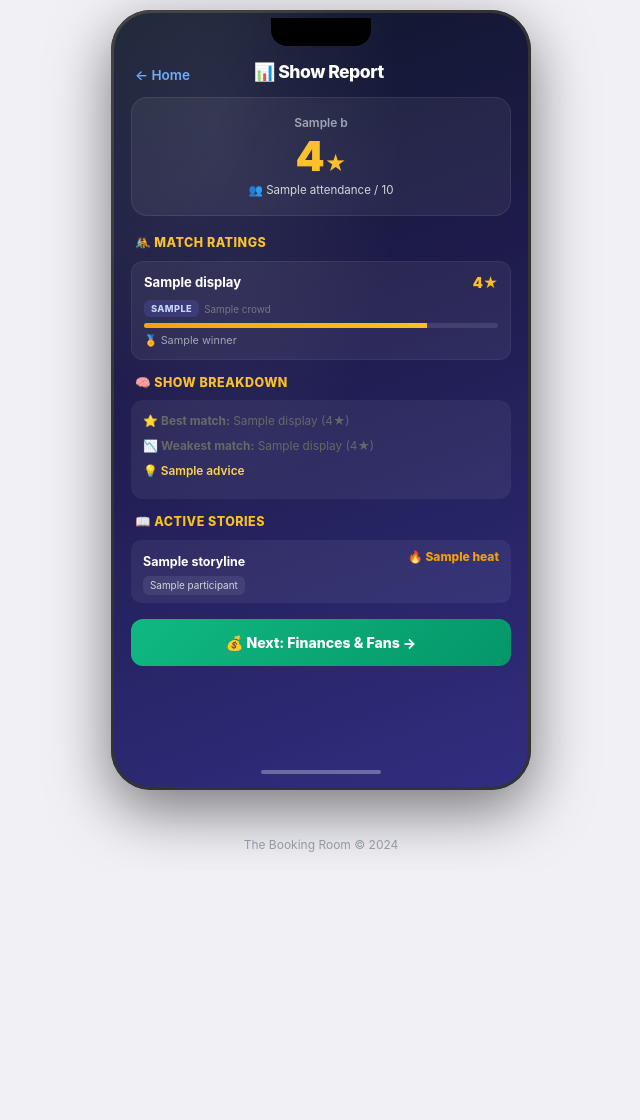
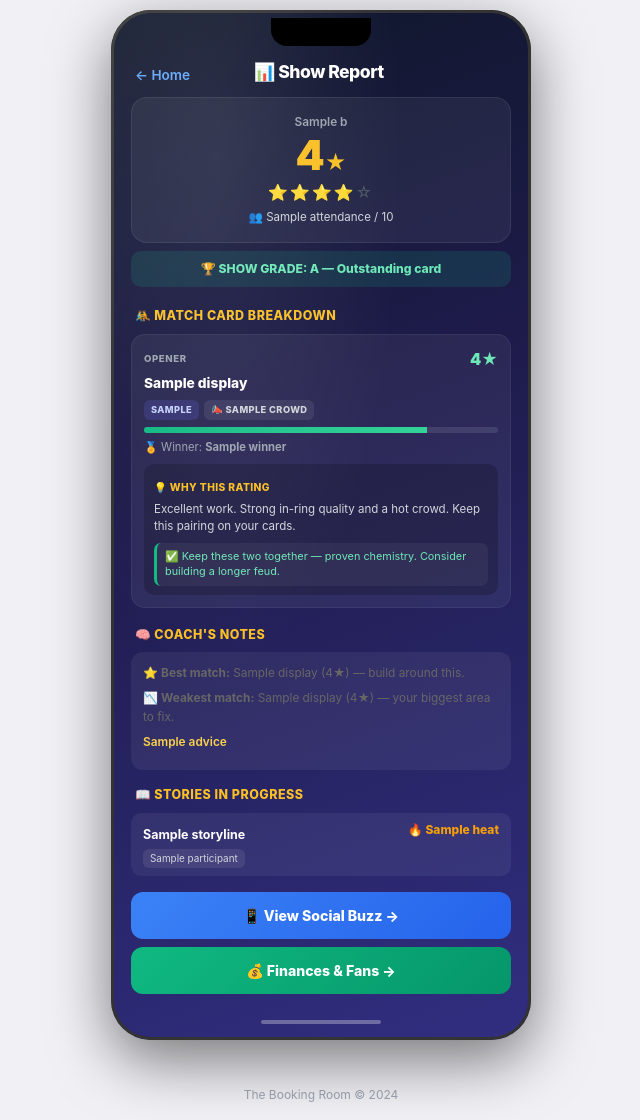
Before and after one commit to DLowPow/The-Booking-Room, a Flask app: template WrestlingGM/templates/show_report.html in a window 1280 px wide. Shown: the whole page, without its empty margins (319-959 px from the left). Before the commit the page ends 852 px from the top, so only its background shows below. Run offline with Flask 3, Linux system fonts and the light colour scheme; the template is opened without the code that fills it: most values are stand-ins (such as "Sample title", 1, 10 or a date in 2020); some libraries are stand-ins or nearby versions.

Commit message:
Update show_report.html

```diff
--- a/WrestlingGM/templates/show_report.html
+++ b/WrestlingGM/templates/show_report.html
@@ -14,40 +14,111 @@
 <div class="sr-hero">
 <span class="sr-hero-venue">{{ b.venue_name }}</span>
 <span class="sr-hero-rating">{{ b.avg_rating }}<span class="sr-star">★</span></span>
-<span class="sr-hero-att">👥 {{ b.attendance }} / {{ b.capacity }}{% if b.is_sellout %} • SELLOUT{% endif %}</span>
+<div class="sr-hero-stars">
+{% set full = b.avg_rating | int %}
+{% for i in range(5) %}{% if i < full %}⭐{% else %}<span class="sr-star-empty">☆</span>{% endif %}{% endfor %}
+</div>
+<span class="sr-hero-att">👥 {{ b.attendance }} / {{ b.capacity }}{% if b.is_sellout %} • 🔥 SELLOUT{% endif %}</span>
 </div>
 
-<!-- Match-by-match -->
-<div class="sr-section-title">🤼 Match Ratings</div>
+<!-- Show grade banner -->
+{% if b.avg_rating >= 4.0 %}
+<div class="sr-grade a">🏆 SHOW GRADE: A — Outstanding card</div>
+{% elif b.avg_rating >= 3.25 %}
+<div class="sr-grade b">✅ SHOW GRADE: B — Strong, watchable show</div>
+{% elif b.avg_rating >= 2.5 %}
+<div class="sr-grade c">➖ SHOW GRADE: C — Mixed bag</div>
+{% else %}
+<div class="sr-grade d">⚠️ SHOW GRADE: D — Needs serious work</div>
+{% endif %}
+
+<!-- Match-by-match breakdown -->
+<div class="sr-section-title">🤼 Match Card Breakdown</div>
+
 {% for m in b.matches %}
+{% set rating = m.rating %}
+{% set pct = (rating / 5 * 100) | round %}
 <div class="sr-match">
+
+<!-- Header -->
 <div class="sr-match-top">
-<span class="sr-match-name">{{ m.display }}</span>
-<span class="sr-match-rating">{{ m.rating }}★</span>
+<span class="sr-match-pos">
+{% if m.is_main_event %}MAIN EVENT{% elif loop.first %}OPENER{% else %}MATCH {{ loop.index }}{% endif %}
+</span>
+<span class="sr-match-rating
+{% if rating >= 4 %}r-great{% elif rating >= 3 %}r-good{% elif rating >= 2 %}r-mid{% else %}r-poor{% endif %}">
+{{ rating }}★
+</span>
 </div>
+
+<div class="sr-match-name">{{ m.display }}</div>
+
+<!-- Tags -->
 <div class="sr-match-meta">
-{% if m.is_main_event %}<span class="sr-tag main">MAIN EVENT</span>{% endif %}
-{% if m.is_title_match %}<span class="sr-tag title">🏆 {{ m.title_name }}</span>{% endif %}
-{% if m.title_changed %}<span class="sr-tag changed">NEW CHAMP</span>{% endif %}
+{% if m.is_title_match %}<span class="sr-tag title">🏆 {{ m.title_name or 'Title Match' }}</span>{% endif %}
+{% if m.title_changed %}<span class="sr-tag changed">👑 NEW CHAMPION</span>{% endif %}
 <span class="sr-tag type">{{ m.match_type }}</span>
-<span class="sr-crowd">{{ m.crowd }}</span>
+{% if m.crowd %}<span class="sr-tag crowd">📣 {{ m.crowd }}</span>{% endif %}
 </div>
-<div class="sr-bar"><div class="sr-bar-fill" style="width: {{ (m.rating / 5 * 100) | round }}%"></div></div>
-<div class="sr-winner">🏅 {{ m.winner }}</div>
+
+<!-- Star bar -->
+<div class="sr-bar"><div class="sr-bar-fill
+{% if rating >= 4 %}f-great{% elif rating >= 3 %}f-good{% elif rating >= 2 %}f-mid{% else %}f-poor{% endif %}"
+style="width: {{ pct }}%"></div></div>
+
+<div class="sr-winner">🏅 Winner: <b>{{ m.winner }}</b></div>
+
+<!-- WHY this rating + coaching -->
+<div class="sr-why">
+<span class="sr-why-lbl">💡 Why this rating</span>
+<p class="sr-why-text">
+{% if rating >= 4.5 %}
+Elite match. The workers had outstanding chemistry and the crowd was fully invested. This is your blueprint — these names belong together.
+{% elif rating >= 4.0 %}
+Excellent work. Strong in-ring quality and a hot crowd. Keep this pairing on your cards.
+{% elif rating >= 3.0 %}
+Solid match. Good effort, but it lacked a standout moment. More time or a stronger story behind it would push it higher.
+{% elif rating >= 2.0 %}
+Below average. The crowd cooled off — likely a stat or popularity mismatch between the workers, or the match ran long for what it was.
+{% else %}
+Weak match. The talent or the placement didn't connect. This hurt the overall show rating.
+{% endif %}
+</p>
+
+<!-- Targeted, situational advice -->
+<div class="sr-tips">
+{% if m.is_main_event and rating < 3.0 %}
+<div class="sr-tip warn">⚠️ Your main event under-delivered. Close the show with your most popular, highest-rated workers — the last match shapes how fans remember the night.</div>
+{% endif %}
+{% if loop.first and rating < 2.5 %}
+<div class="sr-tip warn">⚠️ A flat opener cools the crowd for the whole show. Open hot with an energetic, well-matched bout.</div>
+{% endif %}
+{% if m.is_title_match and rating < 3.0 %}
+<div class="sr-tip warn">🏆 A title match should feel big. Give it more time and build a story going in so the stakes land.</div>
+{% endif %}
+{% if rating >= 4.0 %}
+<div class="sr-tip good">✅ Keep these two together — proven chemistry. Consider building a longer feud.</div>
+{% endif %}
+{% if rating >= 2.0 and rating < 3.0 and not m.is_main_event %}
+<div class="sr-tip">💭 Try pairing a stronger worker with this talent, or shorten the match to keep the crowd hot.</div>
+{% endif %}
+</div>
+</div>
+
 </div>
 {% endfor %}
 
-<!-- Breakdown / coaching -->
-<div class="sr-section-title">🧠 Show Breakdown</div>
-<div class="sr-breakdown">
-{% if b.best_match %}<p>⭐ <b>Best match:</b> {{ b.best_match.display }} ({{ b.best_match.rating }}★)</p>{% endif %}
-{% if b.worst_match %}<p>📉 <b>Weakest match:</b> {{ b.worst_match.display }} ({{ b.worst_match.rating }}★)</p>{% endif %}
-<p class="sr-advice">💡 {{ b.advice }}</p>
+<!-- Overall coaching summary -->
+<div class="sr-section-title">🧠 Coach's Notes</div>
+<div class="sr-coach">
+{% if b.best_match %}<p>⭐ <b>Best match:</b> {{ b.best_match.display }} ({{ b.best_match.rating }}★) — build around this.</p>{% endif %}
+{% if b.worst_match %}<p>📉 <b>Weakest match:</b> {{ b.worst_match.display }} ({{ b.worst_match.rating }}★) — your biggest area to fix.</p>{% endif %}
+<p class="sr-coach-advice">{{ b.advice }}</p>
 </div>
 
 <!-- Active storylines -->
 {% if b.storylines %}
-<div class="sr-section-title">📖 Active Stories</div>
+<div class="sr-section-title">📖 Stories In Progress</div>
 {% for s in b.storylines %}
 <div class="sr-story">
 <span class="sr-story-name">{{ s.title }}</span>
@@ -57,7 +128,9 @@
 {% endfor %}
 {% endif %}
 
-<a href="{{ url_for('show_report_finances') }}" class="sr-next-btn">💰 Next: Finances & Fans →</a>
+<!-- Navigation buttons -->
+<a href="{{ url_for('show_report_social') }}" class="sr-buzz-btn">📱 View Social Buzz →</a>
+<a href="{{ url_for('show_report_finances') }}" class="sr-next-btn">💰 Finances & Fans →</a>
 
 <div class="phone-spacer"></div>
 <div class="phone-home-indicator"><div class="home-bar"></div></div>
@@ -70,28 +143,57 @@
 .app-header{display:flex;align-items:center;justify-content:space-between;padding:12px 12px 8px}
 .app-back{color:#60a5fa;font-size:.85em;font-weight:600;text-decoration:none}.app-title{font-size:1.1em;font-weight:800;color:#fff}.app-spacer{width:60px}
 .phone-spacer{flex:1;min-height:20px}.phone-home-indicator{display:flex;justify-content:center;padding:6px 0 4px}.home-bar{width:120px;height:4px;background:rgba(255,255,255,.3);border-radius:2px}
-.sr-hero{display:flex;flex-direction:column;align-items:center;gap:4px;background:rgba(255,255,255,.06);border:1px solid rgba(255,255,255,.08);border-radius:16px;padding:16px;margin:0 8px 12px}
-.sr-hero-venue{color:#9ca3af;font-size:.75em;font-weight:600}
+
+.sr-hero{display:flex;flex-direction:column;align-items:center;gap:3px;background:rgba(255,255,255,.06);border:1px solid rgba(255,255,255,.08);border-radius:16px;padding:16px;margin:0 8px 8px}
+.sr-hero-venue{color:#9ca3af;font-size:.74em;font-weight:600}
 .sr-hero-rating{color:#fbbf24;font-size:2.6em;font-weight:900;line-height:1}.sr-star{font-size:.5em}
-.sr-hero-att{color:#d1d5db;font-size:.72em}
-.sr-section-title{font-size:.78em;color:#fbbf24;font-weight:800;text-transform:uppercase;letter-spacing:.5px;margin:6px 12px 8px}
-.sr-match{background:rgba(255,255,255,.06);border:1px solid rgba(255,255,255,.06);border-radius:12px;padding:10px 12px;margin:0 8px 8px}
-.sr-match-top{display:flex;justify-content:space-between;align-items:center;gap:8px}
-.sr-match-name{color:#fff;font-weight:700;font-size:.82em}.sr-match-rating{color:#fbbf24;font-weight:900;font-size:.9em}
-.sr-match-meta{display:flex;gap:5px;flex-wrap:wrap;margin:6px 0}
-.sr-tag{font-size:.58em;font-weight:800;padding:2px 7px;border-radius:6px;text-transform:uppercase;letter-spacing:.4px}
-.sr-tag.main{background:rgba(239,68,68,.2);color:#fca5a5}.sr-tag.title{background:rgba(251,191,36,.2);color:#fcd34d}
-.sr-tag.changed{background:rgba(16,185,129,.2);color:#6ee7b7}.sr-tag.type{background:rgba(99,102,241,.2);color:#c7d2fe}
-.sr-crowd{color:#6b7280;font-size:.62em;padding-top:2px}
-.sr-bar{height:5px;background:rgba(255,255,255,.1);border-radius:3px;overflow:hidden;margin:4px 0}
-.sr-bar-fill{height:100%;background:linear-gradient(90deg,#f59e0b,#fbbf24)}
-.sr-winner{color:#9ca3af;font-size:.68em;margin-top:4px}
-.sr-breakdown{background:rgba(255,255,255,.06);border-radius:12px;padding:12px;margin:0 8px 8px;color:#d1d5db;font-size:.74em;line-height:1.6}
-.sr-breakdown p{margin:0 0 6px}.sr-advice{color:#fcd34d;font-weight:600}
+.sr-hero-stars{font-size:1em;letter-spacing:2px}.sr-star-empty{color:#4b5563}
+.sr-hero-att{color:#d1d5db;font-size:.72em;margin-top:2px}
+
+.sr-grade{margin:0 8px 12px;padding:9px;border-radius:10px;text-align:center;font-weight:800;font-size:.76em}
+.sr-grade.a{background:rgba(16,185,129,.15);color:#6ee7b7}
+.sr-grade.b{background:rgba(59,130,246,.15);color:#93c5fd}
+.sr-grade.c{background:rgba(245,158,11,.15);color:#fcd34d}
+.sr-grade.d{background:rgba(239,68,68,.15);color:#fca5a5}
+
+.sr-section-title{font-size:.78em;color:#fbbf24;font-weight:800;text-transform:uppercase;letter-spacing:.5px;margin:8px 12px 8px}
+
+.sr-match{background:rgba(255,255,255,.06);border:1px solid rgba(255,255,255,.06);border-radius:14px;padding:12px;margin:0 8px 10px}
+.sr-match-top{display:flex;justify-content:space-between;align-items:center;margin-bottom:4px}
+.sr-match-pos{color:#9ca3af;font-size:.6em;font-weight:800;letter-spacing:.6px;text-transform:uppercase}
+.sr-match-rating{font-weight:900;font-size:1em}
+.r-great{color:#6ee7b7}.r-good{color:#93c5fd}.r-mid{color:#fcd34d}.r-poor{color:#fca5a5}
+.sr-match-name{color:#fff;font-weight:800;font-size:.86em;line-height:1.3}
+.sr-match-meta{display:flex;gap:5px;flex-wrap:wrap;margin:7px 0}
+.sr-tag{font-size:.58em;font-weight:800;padding:3px 7px;border-radius:6px;text-transform:uppercase;letter-spacing:.4px}
+.sr-tag.title{background:rgba(251,191,36,.2);color:#fcd34d}
+.sr-tag.changed{background:rgba(16,185,129,.2);color:#6ee7b7}
+.sr-tag.type{background:rgba(99,102,241,.2);color:#c7d2fe}
+.sr-tag.crowd{background:rgba(255,255,255,.08);color:#d1d5db}
+.sr-bar{height:6px;background:rgba(255,255,255,.1);border-radius:3px;overflow:hidden;margin:6px 0}
+.sr-bar-fill{height:100%}
+.f-great{background:linear-gradient(90deg,#10b981,#34d399)}
+.f-good{background:linear-gradient(90deg,#3b82f6,#60a5fa)}
+.f-mid{background:linear-gradient(90deg,#f59e0b,#fbbf24)}
+.f-poor{background:linear-gradient(90deg,#ef4444,#f87171)}
+.sr-winner{color:#9ca3af;font-size:.7em;margin:4px 0 8px}
+.sr-why{background:rgba(0,0,0,.2);border-radius:10px;padding:9px 10px}
+.sr-why-lbl{color:#fbbf24;font-size:.64em;font-weight:800;text-transform:uppercase;letter-spacing:.4px}
+.sr-why-text{color:#d1d5db;font-size:.72em;line-height:1.5;margin:4px 0 0}
+.sr-tips{display:flex;flex-direction:column;gap:5px;margin-top:8px}
+.sr-tip{font-size:.68em;line-height:1.4;color:#cbd5e1;background:rgba(255,255,255,.05);padding:6px 8px;border-radius:7px;border-left:3px solid #6b7280}
+.sr-tip.warn{border-left-color:#ef4444;color:#fca5a5}
+.sr-tip.good{border-left-color:#10b981;color:#6ee7b7}
+
+.sr-coach{background:rgba(255,255,255,.06);border-radius:12px;padding:12px;margin:0 8px 8px;color:#d1d5db;font-size:.74em;line-height:1.6}
+.sr-coach p{margin:0 0 6px}.sr-coach-advice{color:#fcd34d;font-weight:600}
+
 .sr-story{background:rgba(255,255,255,.06);border-radius:10px;padding:8px 12px;margin:0 8px 6px}
 .sr-story-name{color:#fff;font-weight:700;font-size:.78em}.sr-story-heat{float:right;color:#f59e0b;font-size:.75em;font-weight:800}
 .sr-story-people{display:flex;gap:4px;flex-wrap:wrap;margin-top:4px}
 .sr-story-people span{background:rgba(255,255,255,.08);color:#d1d5db;padding:2px 7px;border-radius:6px;font-size:.62em}
-.sr-next-btn{display:block;margin:10px 8px 0;padding:13px;background:linear-gradient(135deg,#10b981,#059669);color:#fff;text-align:center;border-radius:12px;font-weight:800;font-size:.88em;text-decoration:none}
+
+.sr-buzz-btn{display:block;margin:10px 8px 0;padding:13px;background:linear-gradient(135deg,#3b82f6,#2563eb);color:#fff;text-align:center;border-radius:12px;font-weight:800;font-size:.88em;text-decoration:none}
+.sr-next-btn{display:block;margin:8px 8px 0;padding:13px;background:linear-gradient(135deg,#10b981,#059669);color:#fff;text-align:center;border-radius:12px;font-weight:800;font-size:.88em;text-decoration:none}
 </style>
 {% endblock %}
```
